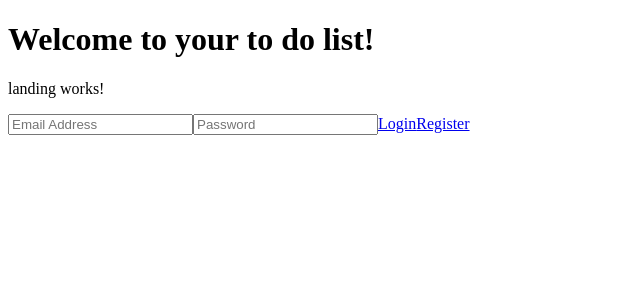
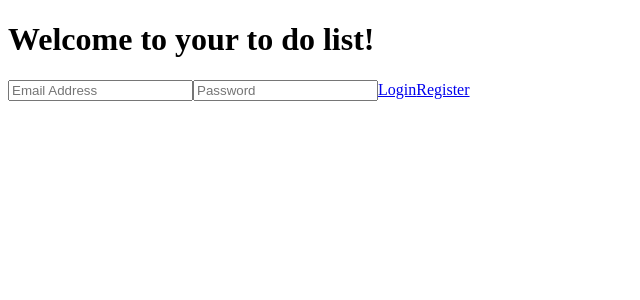
Before and after one commit to lizabawa/to-do-frontend, an Angular app: page / in a window 1280 px wide. Shown: the top 300 px of the page, without its empty margins (0-640 px from the left). Built offline with nearby package versions, Linux system fonts and the light colour scheme.

Commit message:
Add routerlink

```diff
--- a/src/app/app.module.ts
+++ b/src/app/app.module.ts
@@ -18,6 +18,7 @@ import { RegisterComponent } from './register/register.component';
     BrowserModule,
     RouterModule.forRoot([
       {path: '', component: LandingComponent},
+      {path: 'register', component: RegisterComponent}
     ])
   ],
   providers: [],
--- a/src/app/landing/landing.component.html
+++ b/src/app/landing/landing.component.html
@@ -1,5 +1 @@
-<p>landing works!</p>
-<input placeholder="Email Address">
-<input placeholder="Password">
-<a routerLink="">Login</a>
-<a routerLink="register">Register</a>
+<app-login></app-login>
--- a/src/app/login/login.component.html
+++ b/src/app/login/login.component.html
@@ -1 +1,4 @@
-<p>login works!</p>
+<input placeholder="Email Address">
+<input placeholder="Password">
+<a routerLink="">Login</a>
+<a routerLink="register">Register</a>
```
